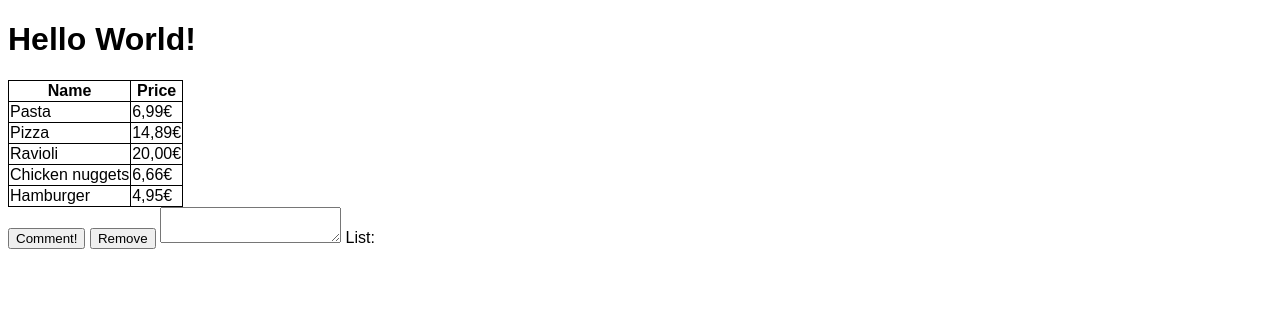
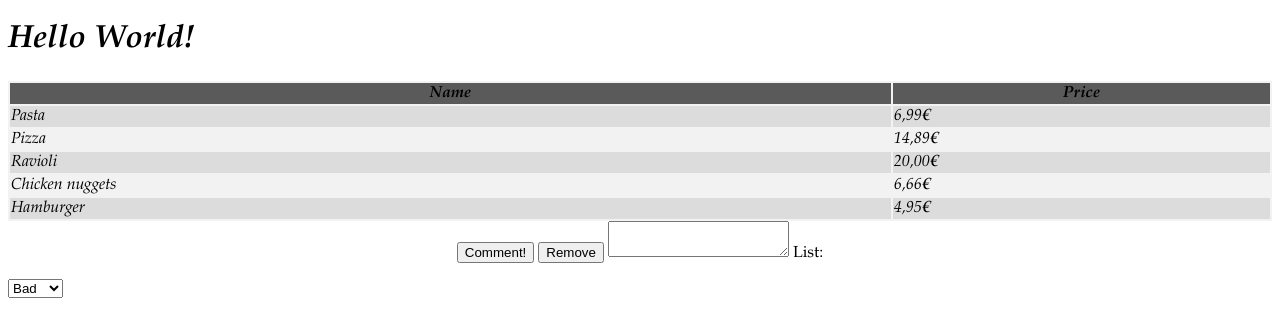
Before and after one commit to jufrisk/test, a website built with Parcel: page index.html in a window 1280 px wide. Built offline with nearby package versions, Linux system fonts and the light colour scheme.

Commit message:
css added

```diff
--- a/index.html
+++ b/index.html
@@ -7,20 +7,23 @@
 
   <body>
     <div id="app"></div>
-
-    <style>
-      table,
-      th,
-      td {
-        border: 1px solid black;
-        border-collapse: collapse;
-      }
-    </style>
-    <button id="add-comment">Comment!</button>
-    <button id="remove-comments">Remove</button>
-    <textarea id="comment"></textarea>
-    <label for="ul">List:</label><br />
-    <ul id="ul"></ul>
+    <div class="menu-layout">
+      <button id="add-comment">Comment!</button>
+      <button id="remove-comments">Remove</button>
+      <textarea id="comment"></textarea>
+      <label for="ul">List:</label><br />
+      <ul id="ul"></ul>
+    </div>
+    <div class="comment">
+      <select>
+        <option value="1">Bad</option>
+        <option value="2">Ok</option>
+        <option value="3">Good</option>
+        <option value="4">Best</option>
+      </select>
+    </div>
     <script src="src/index.js"></script>
   </body>
+
+  <link rel="stylesheet" type="text/css" href="src/styles.css" />
 </html>
--- a/src/index.js
+++ b/src/index.js
@@ -2,7 +2,7 @@ import "./styles.css";
 
 document.getElementById("app").innerHTML = `
   <h1>Hello World!</h1>
-  <table>
+  <table id="menu-table">
       <tr>
         <th>Name</th>
         <th>Price</th>
--- a/src/styles.css
+++ b/src/styles.css
@@ -1,3 +1,29 @@
 body {
-  font-family: sans-serif;
+  font-family: Garamond;
 }
+
+table,
+header,
+h1 {
+  font-style: italic;
+}
+
+#menu-table {
+  float: left;
+  background-color: #f2f2f2;
+  width: 100%;
+}
+
+tr:nth-child(even) {
+  background-color: gainsboro;
+}
+tr:nth-child(1) {
+  background-color: #5a5a5a;
+  border: 2px solid black;
+}
+
+.menu-layout {
+  text-align: center;
+  margin: auto;
+  max-width: 740px;
+}
```
